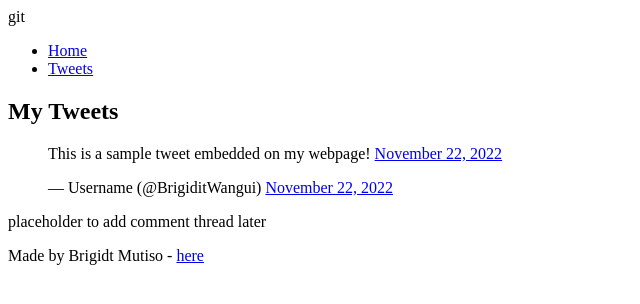
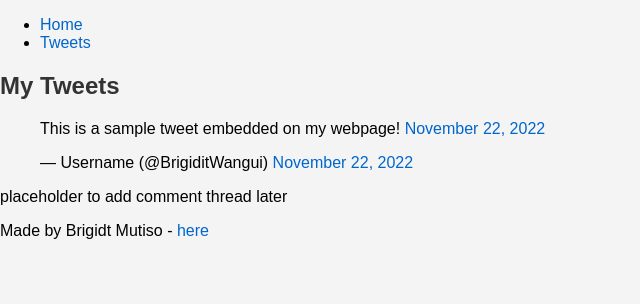
Before and after one commit to BWangui/My_First_Portfolio, a plain HTML site: page css_basic/tweets.html in a window 1280 px wide. Shown: the whole page, without its empty margins (0-640 px from the left). Drawn offline with Linux system fonts and the light colour scheme.

Commit message:
Edit 6.0

```diff
--- /dev/null
+++ b/css_basic/base.css
@@ -0,0 +1,19 @@
+body {
+    font-family: Arial, sans-serif;
+    margin: 0;
+    padding: 0;
+    background-color: #f4f4f4;
+}
+
+h1, h2, h3 {
+    color: #333;
+}
+
+a {
+    color: #0066cc;
+    text-decoration: none;
+}
+
+a:hover {
+    text-decoration: underline;
+}
--- a/css_basic/tweets.html
+++ b/css_basic/tweets.html
@@ -3,7 +3,9 @@
 <head>
     <meta charset="UTF-8">
     <meta name="viewport" content="width=device-width, initial-scale=1.0">
-    <title>Tweets</title>git
+    <title>Tweets</title>
+    <link href="base.css" rel="stylesheet">
+<link href="styles.css" rel="stylesheet">
 </head>
 <body>
     <header>
```
Also changed, not shown: css_basic/index.html (+2 -0 lines), html_basic/tweets.html (+1 -1 lines), css_basic/styles.css (added).
